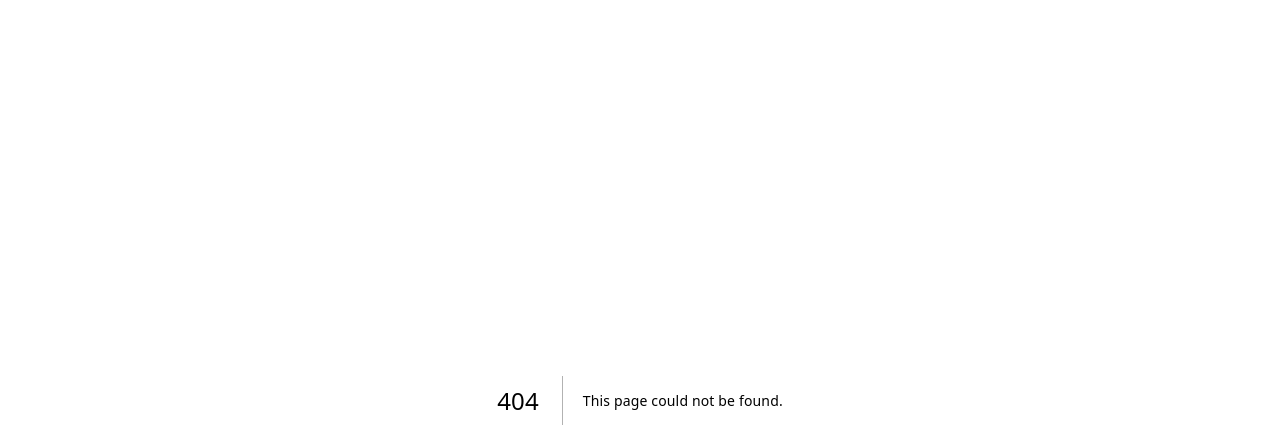
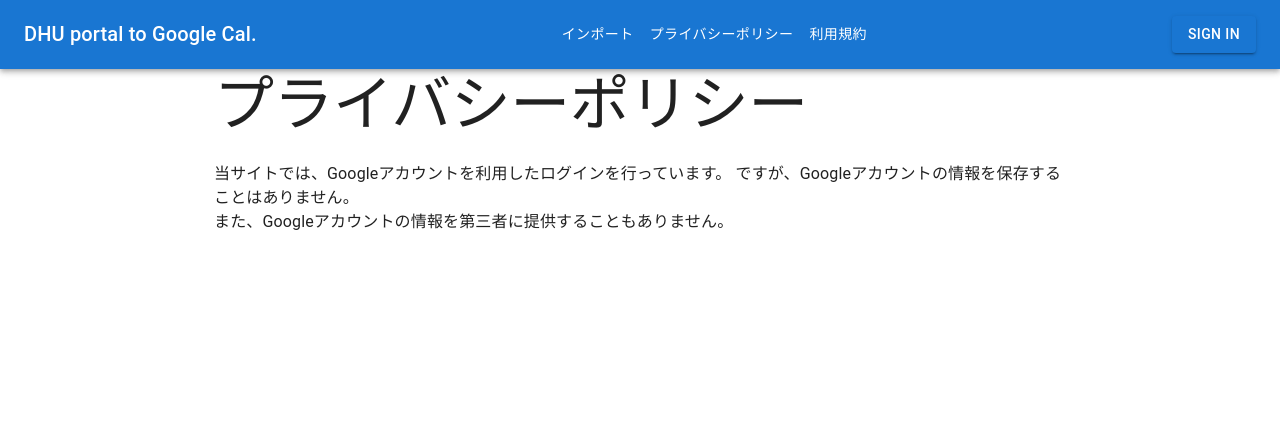
Before and after one commit to cou723/digi-sync, a Next.js app in the folder front/: page /privacy_policy in a window 1280 px wide. Before the commit this address had no page. Shown: the top 448 px of the page. Built offline with nearby package versions, Linux system fonts and the light colour scheme; no server answers.

Commit message:
利用規約とプライバシーポリシーの追加

```diff
--- a/front/components/Header.tsx
+++ b/front/components/Header.tsx
@@ -1,8 +1,15 @@
-import {AppBar, Box, Toolbar, Typography} from "@mui/material";
+import {AppBar, Box, Toolbar, Typography, Button} from "@mui/material";
 import LoginBtn from "./LoginBtn";
+import {useRouter} from "next/router";
+
+const pages = [
+    {display: "インポート", link: "/"},
+    {display: "プライバシーポリシー", link: "/privacy_policy"},
+    {display: "利用規約", link: "/terms_and_conditions"},
+];
 
 export default function Header() {
-    var account_button;
+    const router = useRouter();
     return (
         <Box sx={{flexGrow: 1}}>
             <AppBar position="static">
@@ -10,6 +17,13 @@ export default function Header() {
                     <Typography variant="h6" component="div" sx={{flexGrow: 1}}>
                         DHU portal to Google Cal.
                     </Typography>
+                    <Box sx={{flexGrow: 1, display: {xs: "none", md: "flex"}}}>
+                        {pages.map((page) => (
+                            <Button key={page.display} onClick={() => router.push(page.link)} sx={{my: 2, color: "white", display: "block"}}>
+                                {page.display}
+                            </Button>
+                        ))}
+                    </Box>
                     <LoginBtn />
                 </Toolbar>
             </AppBar>
--- a/front/pages/_app.tsx
+++ b/front/pages/_app.tsx
@@ -1,11 +1,13 @@
 import {SessionProvider} from "next-auth/react";
 import { CssBaseline } from '@mui/material'
 import type {AppProps} from "next/app";
+import Header from "../components/Header";
 
 export default function App({Component, pageProps: {session, ...pageProps}}: AppProps) {
     return (
         <SessionProvider session={session}>
             <CssBaseline />
+            <Header></Header>
             <Component {...pageProps} />
         </SessionProvider>
     );
--- a/front/pages/index.tsx
+++ b/front/pages/index.tsx
@@ -1,4 +1,3 @@
-import Header from "../components/Header";
 import ImportRange from "../components/import_module/ImportRange";
 import DHUPortalData from "../components/import_module/DHUPortalData";
 import ImportOptions from "../components/import_module/ImportOptions";
@@ -116,8 +115,6 @@ export default function Home() {
 
     return (
         <>
-            <Header />
-
             <Container maxWidth="sm">
                 <Stack spacing={2} component="form" autoComplete="off" action="/import">
                     <ImportRange value={state.importRange} onChange={handleSelectChange} />
--- /dev/null
+++ b/front/pages/privacy_policy.tsx
@@ -0,0 +1,18 @@
+import {Typography, Container} from "@mui/material";
+
+export default function privacy_policy() {
+    return (
+        <>
+            <Container maxWidth="md">
+                <Typography variant="h2" gutterBottom>
+                    プライバシーポリシー
+                </Typography>
+                <Typography variant="body1">
+                    当サイトでは、Googleアカウントを利用したログインを行っています。 ですが、Googleアカウントの情報を保存することはありません。
+                    <br />
+                    また、Googleアカウントの情報を第三者に提供することもありません。
+                </Typography>
+            </Container>
+        </>
+    );
+}
```
Also changed, not shown: front/pages/terms_and_conditions.tsx (added, +16 -0 lines).
